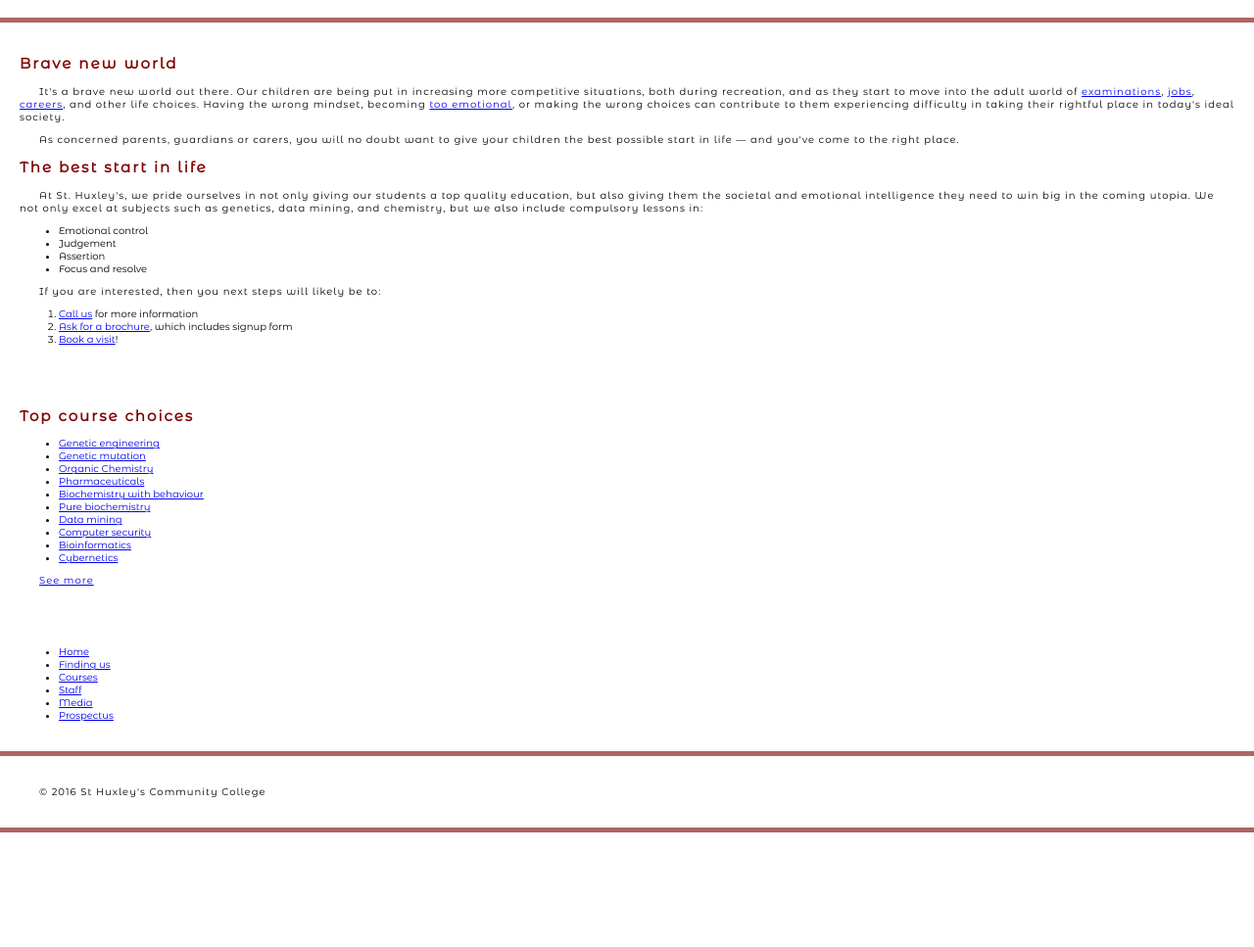
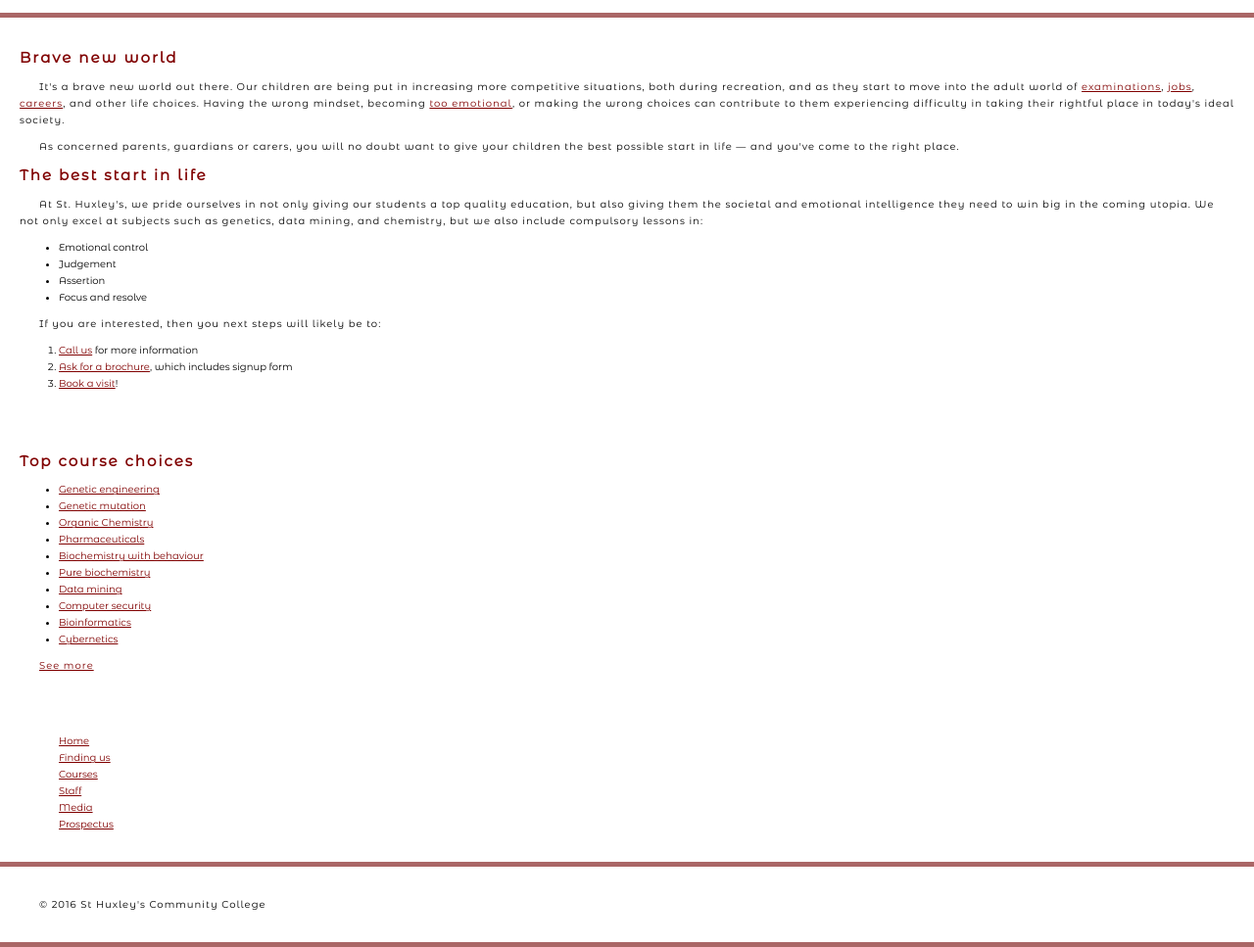
Before and after one commit to haleycjohn/Week-8, a plain HTML site: page Module 5 - assignment/index.html in a window 1280 px wide. Shown: the part 76-1043 px from the top of the page at 98% size. Before the commit the page ends 926 px from the top, so only its background shows below. Drawn offline with Linux system fonts and the light colour scheme.

Commit message:
middle commit

```diff
--- a/Module 5 - assignment/index.html
+++ b/Module 5 - assignment/index.html
@@ -65,7 +65,7 @@
 
     <nav>
 
-      <ul>
+      <ul class="nav-bar">
         <li><a href="#">Home</a></li>
         <li><a href="#">Finding us</a></li>
         <li><a href="#">Courses</a></li>
--- a/Module 5 - assignment/style.css
+++ b/Module 5 - assignment/style.css
@@ -22,11 +22,30 @@ body {
   max-width: 1400px;
   font-family: 'Montserrat Alternates', sans-serif;
   font-size: 10px;
+  line-height: 17px;
 }
 
 p {
   text-indent: 20px;
   letter-spacing: 1px;
+}
+
+a:link {
+  color: maroon;
+}
+a:visited {
+  color: gray;
+}
+a:hover {
+  background: lightgray;
+  text-decoration: none;
+}
+a:focus {
+  border-bottom: 1px solid;
+}
+ul.nav-bar {
+  list-style: none;
+
 }
 
 /* Layout */
@@ -47,6 +66,7 @@ nav {
 
 }
 
+
 footer {
 
 }
```
